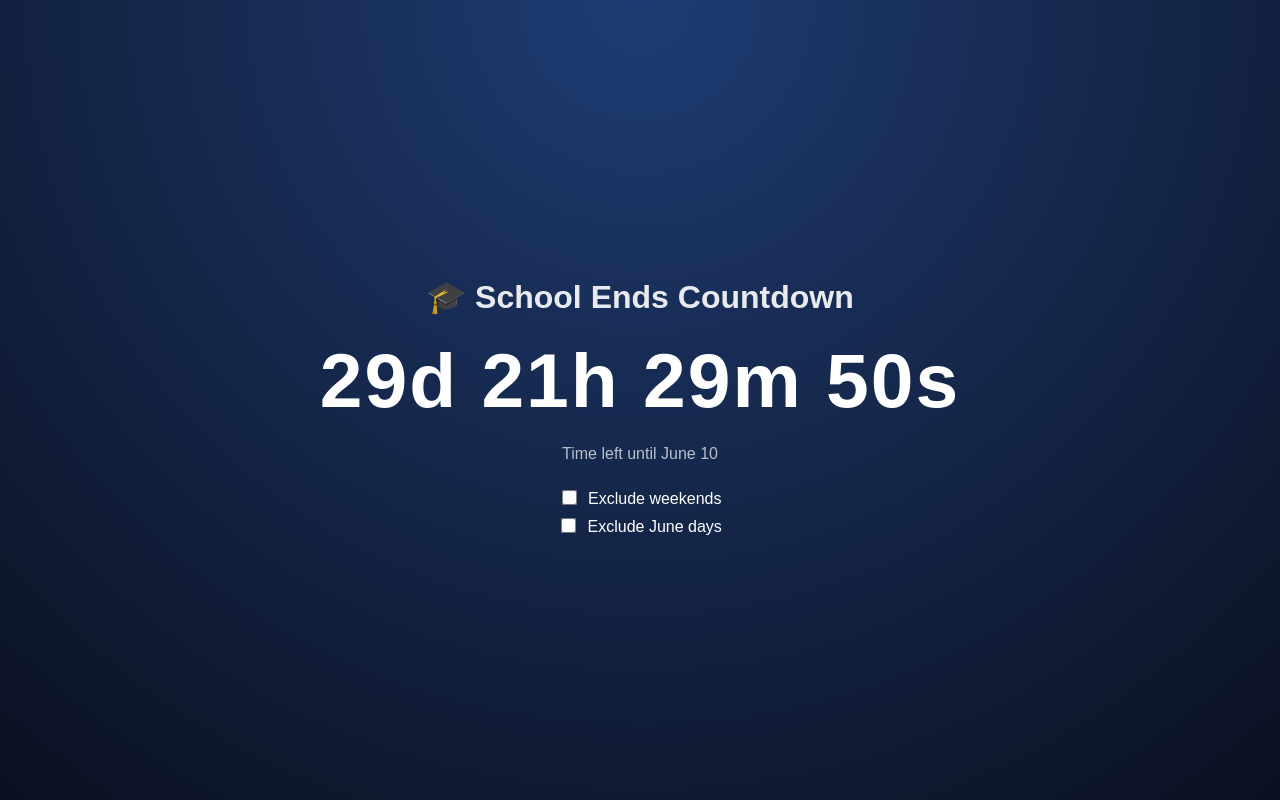
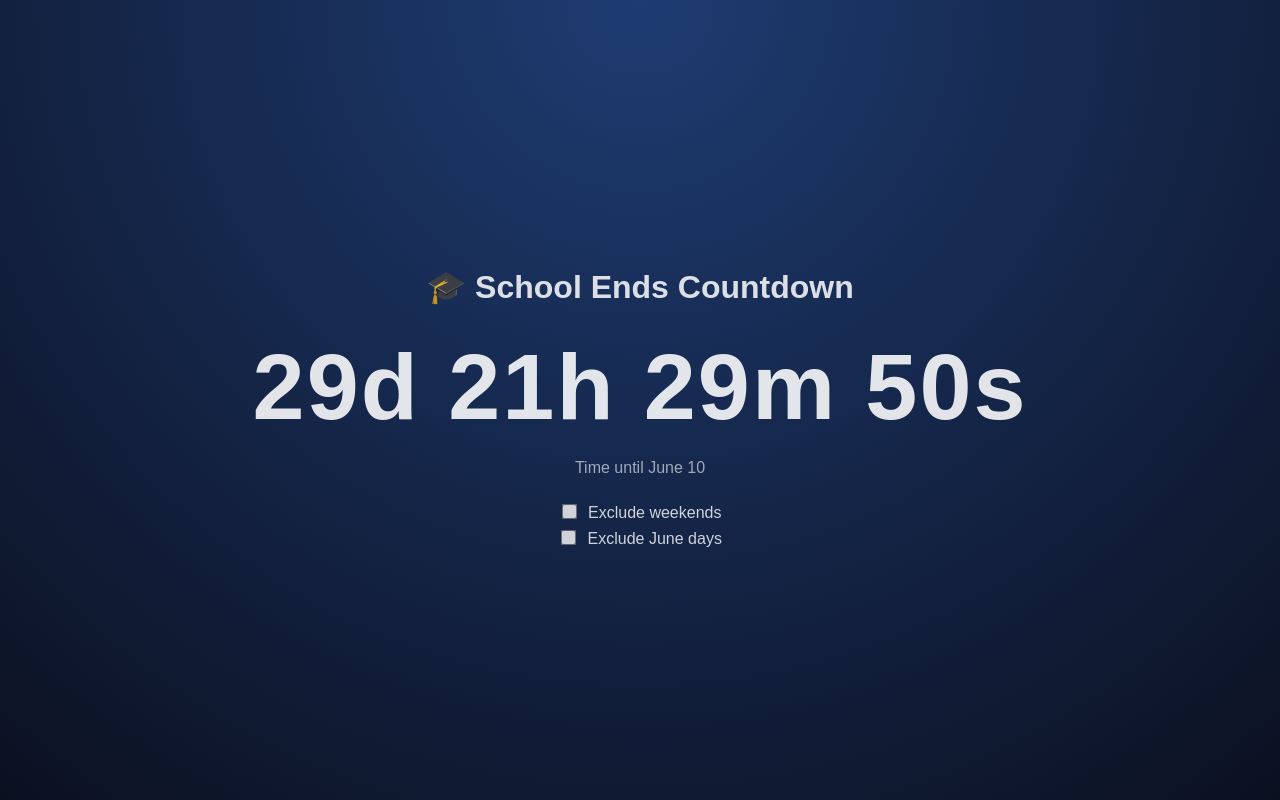
Before and after one commit to Kirby-szs/Countdown, a plain HTML site: page index.html in a window 1280 px wide. Drawn offline with Linux system fonts and the light colour scheme.

Commit message:
Update index.html

```diff
--- a/index.html
+++ b/index.html
@@ -2,7 +2,7 @@
 <html lang="en">
 <head>
 <meta charset="UTF-8" />
-<meta name="viewport" content="width=device-width, initial-scale=1.0" />
+<meta name="viewport" content="width=device-width, initial-scale=1.0"/>
 <title>School Countdown</title>
 
 <style>
@@ -16,6 +16,7 @@
         color: white;
         font-family: Arial, sans-serif;
         text-align: center;
+        overflow: hidden;
     }
 
     .container {
@@ -24,42 +25,55 @@
 
     h1 {
         font-size: 2rem;
-        margin-bottom: 20px;
-        opacity: 0.9;
+        opacity: 0.85;
+        margin-bottom: 30px;
     }
 
     #countdown {
-        font-size: 6vw;
-        font-weight: 800;
+        font-size: 7vw;
+        font-weight: 900;
         letter-spacing: 2px;
-        margin: 20px 0;
+        transition: transform 0.25s ease, opacity 0.25s ease;
+    }
+
+    /* ✨ animation class */
+    .pop {
+        transform: scale(1.15);
+        opacity: 0.6;
     }
 
     .sub {
-        font-size: 1rem;
-        opacity: 0.7;
+        margin-top: 20px;
+        opacity: 0.6;
+    }
+
+    .done {
+        font-size: 3rem;
+        color: #00ff99;
+        animation: pulse 1s infinite;
+    }
+
+    @keyframes pulse {
+        0% { transform: scale(1); }
+        50% { transform: scale(1.1); }
+        100% { transform: scale(1); }
     }
 
     .options {
         margin-top: 25px;
         font-size: 1rem;
+        opacity: 0.8;
     }
 
     label {
         display: block;
-        margin: 8px 0;
+        margin: 6px;
         cursor: pointer;
     }
 
     input {
         transform: scale(1.2);
         margin-right: 8px;
-    }
-
-    .done {
-        font-size: 3rem;
-        font-weight: bold;
-        color: #00ff99;
     }
 </style>
 </head>
@@ -70,24 +84,17 @@
     <h1>🎓 School Ends Countdown</h1>
 
     <div id="countdown">Loading...</div>
-
-    <div class="sub" id="label">Time left until June 10</div>
+    <div class="sub">Time until June 10</div>
 
     <div class="options">
-        <label>
-            <input type="checkbox" id="excludeWeekends">
-            Exclude weekends
-        </label>
-
-        <label>
-            <input type="checkbox" id="excludeJune">
-            Exclude June days
-        </label>
+        <label><input type="checkbox" id="excludeWeekends"> Exclude weekends</label>
+        <label><input type="checkbox" id="excludeJune"> Exclude June days</label>
     </div>
 </div>
 
 <script>
 const endDate = new Date("2026-06-10T15:00:00");
+const el = document.getElementById("countdown");
 
 function filteredDiff(now, end, noWeekends, noJune) {
     let current = new Date(now);
@@ -110,6 +117,11 @@ function filteredDiff(now, end, noWeekends, noJune) {
     return total;
 }
 
+function animateChange() {
+    el.classList.add("pop");
+    setTimeout(() => el.classList.remove("pop"), 250);
+}
+
 function update() {
     const now = new Date();
 
@@ -119,8 +131,6 @@ function update() {
     let diff = (noWeekends || noJune)
         ? filteredDiff(now, endDate, noWeekends, noJune)
         : endDate - now;
-
-    const el = document.getElementById("countdown");
 
     if (diff <= 0) {
         el.innerHTML = "🎉 DONE!";
@@ -135,7 +145,12 @@ function update() {
     const minutes = Math.floor((totalSeconds % 3600) / 60);
     const seconds = totalSeconds % 60;
 
-    el.innerHTML = `${days}d ${hours}h ${minutes}m ${seconds}s`;
+    const newText = `${days}d ${hours}h ${minutes}m ${seconds}s`;
+
+    if (el.innerHTML !== newText) {
+        el.innerHTML = newText;
+        animateChange();
+    }
 }
 
 setInterval(update, 1000);
```
